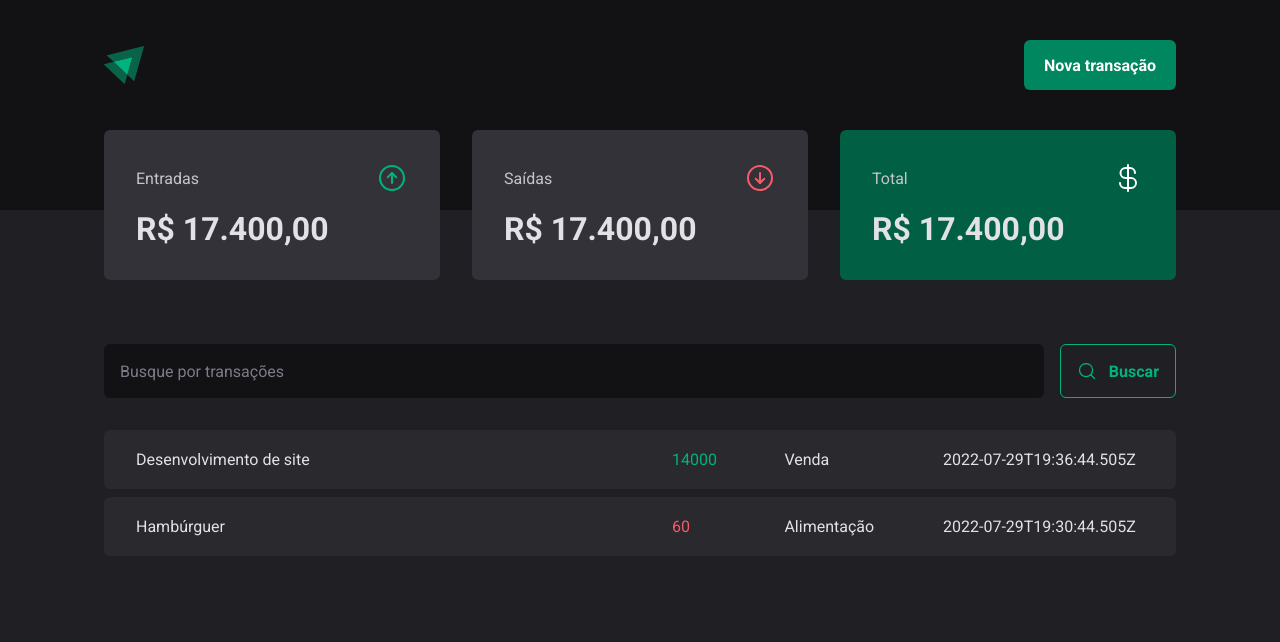
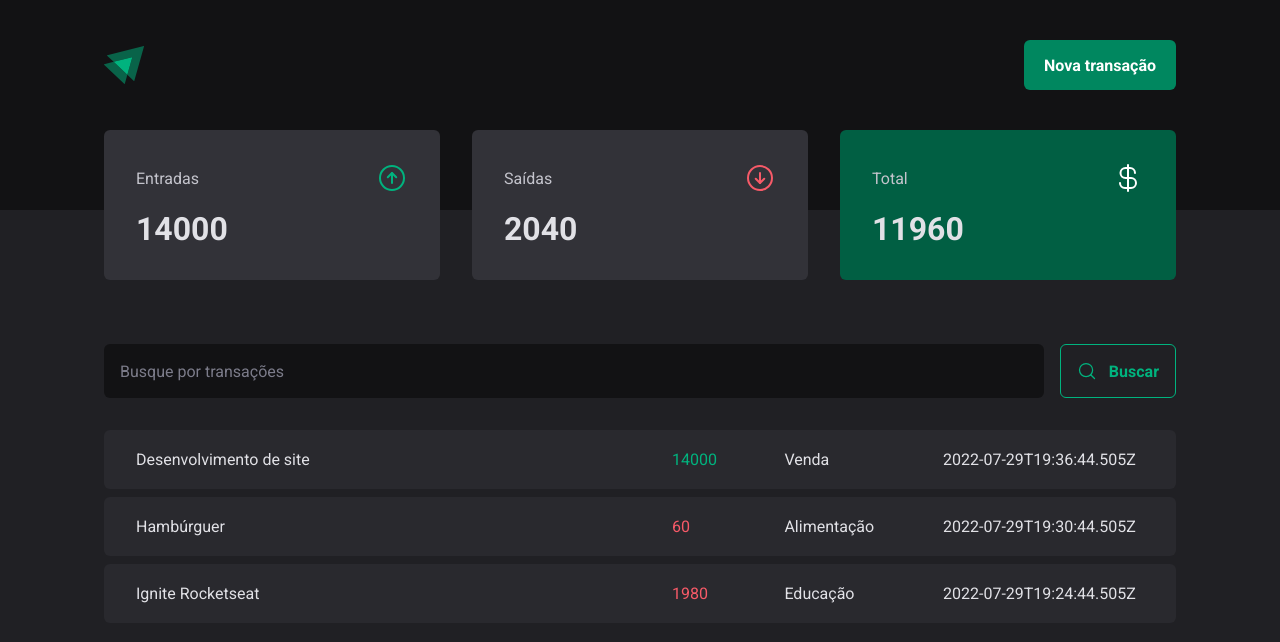
Before and after one commit to caio-guimaraes-web/dt-money-by-caio, a React (Vite) app: page / in a window 1280 px wide. Shown: the top 642 px of the page. Built offline with nearby package versions, Linux system fonts and the light colour scheme; data requests are answered from the project's data file.

Commit message:
calculate summary transactions

```diff
--- a/server.json
+++ b/server.json
@@ -15,6 +15,14 @@
       "category": "Alimentação",
       "price": 60,
       "createdAt": "2022-07-29T19:30:44.505Z"
+    },
+    {
+      "id": 3,
+      "description": "Ignite Rocketseat",
+      "type": "outcome",
+      "category": "Educação",
+      "price": 1980,
+      "createdAt": "2022-07-29T19:24:44.505Z"
     }
   ]
 }
--- a/src/components/Summary/index.tsx
+++ b/src/components/Summary/index.tsx
@@ -2,9 +2,26 @@
 import { useContext } from "react"
 import { TransactionsContext } from "../../contexts/TransactionsContext"
 import { SummaryCard, SummaryContainer } from "./styles"
+
 export function Summary() {
   const { transactions } = useContext(TransactionsContext)
-  console.log(transactions)
+  const summary = transactions.reduce(
+    (acc, transaction) => {
+      if (transaction.type === "income") {
+        acc.income += transaction.price
+        acc.total += transaction.price
+      } else {
+        acc.outcome += transaction.price
+        acc.total -= transaction.price
+      }
+      return acc
+    },
+    {
+      income: 0,
+      outcome: 0,
+      total: 0,
+    }
+  )
 
   return (
     <SummaryContainer>
@@ -13,21 +30,26 @@
           <span>Entradas</span>
           <ArrowCircleUp size={32} color="#00b37e" />
         </header>
-        <strong>R$ 17.400,00</strong>
+
+        <strong>{summary.income}</strong>
       </SummaryCard>
+
       <SummaryCard>
         <header>
           <span>Saídas</span>
           <ArrowCircleDown size={32} color="#f75a68" />
         </header>
-        <strong>R$ 17.400,00</strong>
+
+        <strong>{summary.outcome}</strong>
       </SummaryCard>
+
       <SummaryCard variant="green">
         <header>
           <span>Total</span>
           <CurrencyDollar size={32} color="#fff" />
         </header>
-        <strong>R$ 17.400,00</strong>
+
+        <strong>{summary.total}</strong>
       </SummaryCard>
     </SummaryContainer>
   )
```
